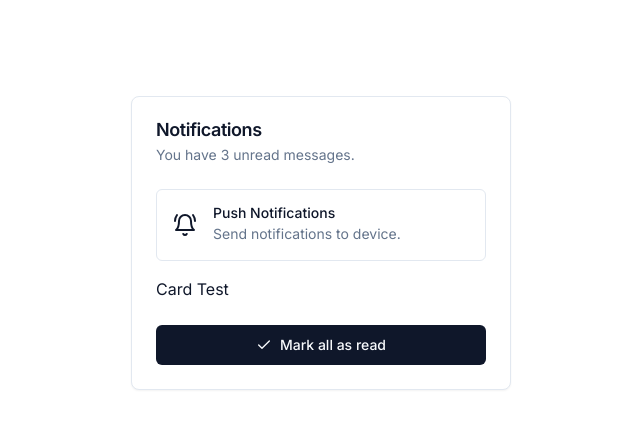
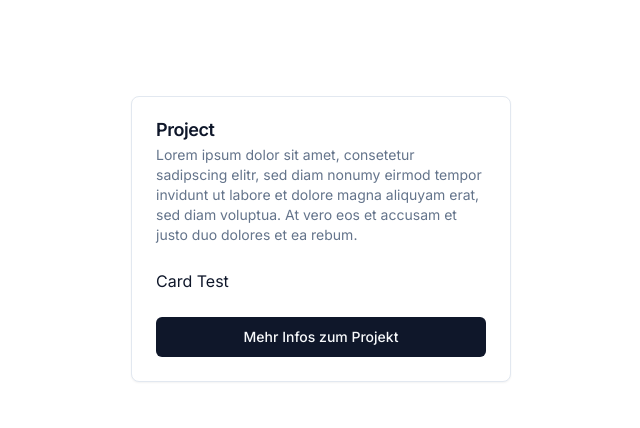
Before and after one commit to sarahfaust/code-with-me, a Next.js app: page /projects in a window 1280 px wide. Shown: the top 428 px of the page, without its empty margins (319-959 px from the left). Built offline with nearby package versions, Linux system fonts and the light colour scheme.

Commit message:
change some fieldtext in the projectcard

```diff
--- a/components/ui/ProjectCard.tsx
+++ b/components/ui/ProjectCard.tsx
@@ -17,26 +17,15 @@
   return (
     <Card className={cn("w-[380px]", className)} {...props}>
       <CardHeader>
-        <CardTitle>Notifications</CardTitle>
-        <CardDescription>You have 3 unread messages.</CardDescription>
+        <CardTitle>Project</CardTitle>
+        <CardDescription>Lorem ipsum dolor sit amet, consetetur sadipscing elitr, sed diam nonumy eirmod tempor invidunt ut labore et dolore magna aliquyam erat, sed diam voluptua. At vero eos et accusam et justo duo dolores et ea rebum.</CardDescription>
       </CardHeader>
       <CardContent className="grid gap-4">
-        <div className=" flex items-center space-x-4 rounded-md border p-4">
-          <BellRing />
-          <div className="flex-1 space-y-1">
-            <p className="text-sm font-medium leading-none">
-              Push Notifications
-            </p>
-            <p className="text-sm text-muted-foreground">
-              Send notifications to device.
-            </p>
-          </div>
-        </div>
         <div>Card Test</div>
       </CardContent>
       <CardFooter>
         <Button className="w-full">
-          <Check className="mr-2 h-4 w-4" /> Mark all as read
+          Mehr Infos zum Projekt
         </Button>
       </CardFooter>
     </Card>
```
Also changed, not shown: 1 other file (tests, documents, lock files or other folders).
